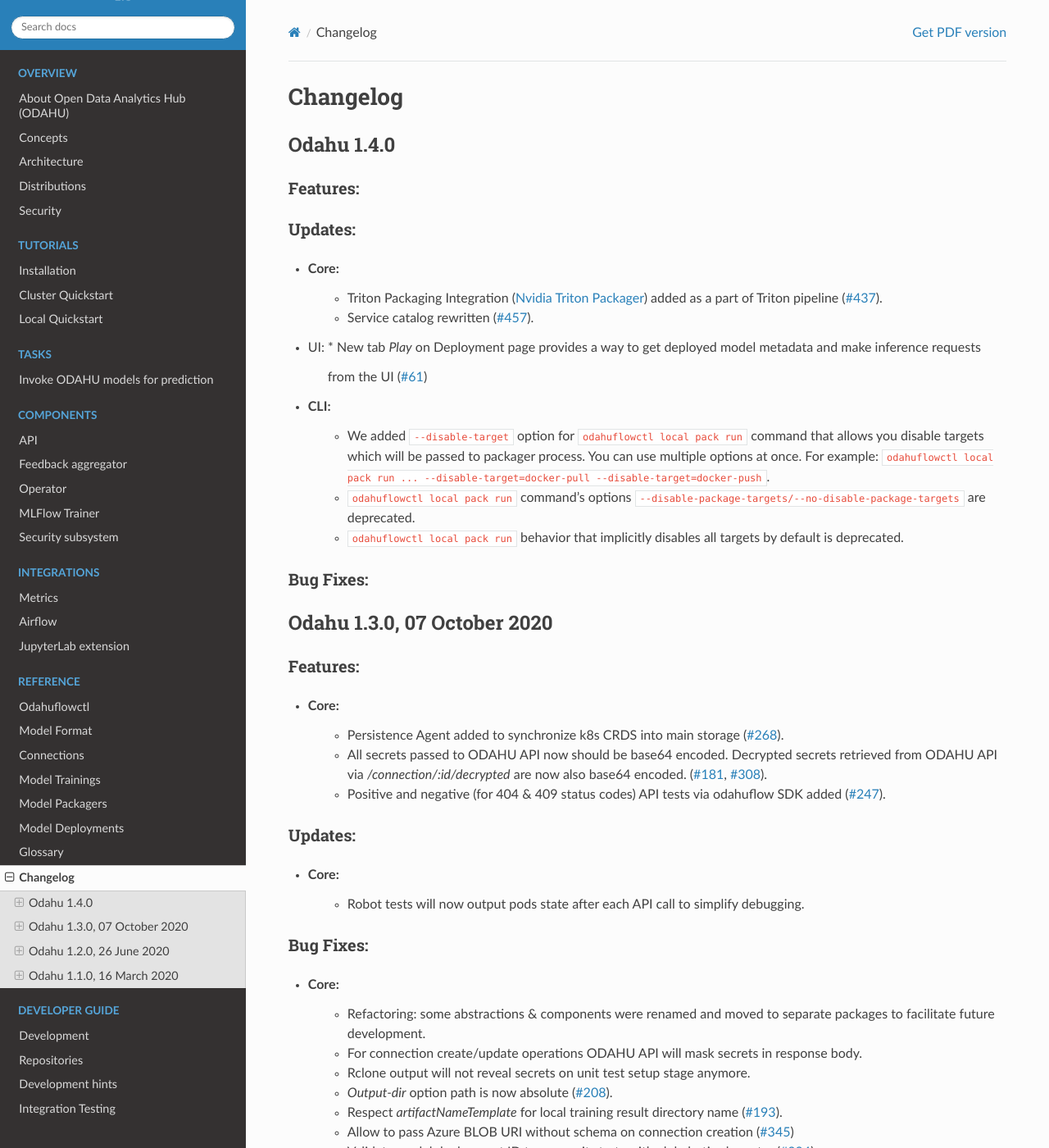
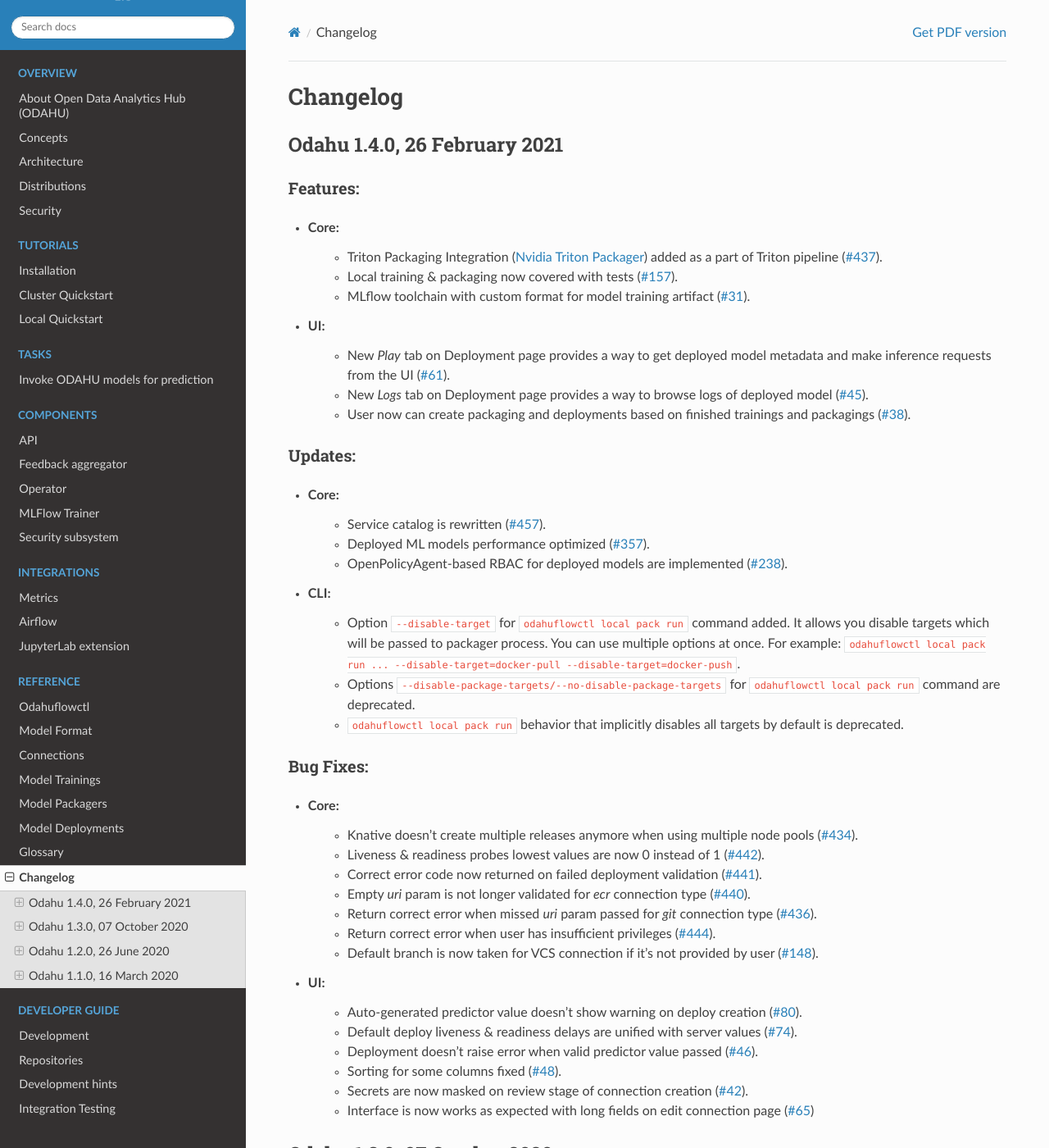
Before and after one commit to odahu/odahu-docs, a Sphinx documentation site: the page built from source/ref_changelog.rst, in a window 1280 px wide and 1400 px high. Shown: the whole window at 82% size. Built offline with Sphinx 7.4.7 and the Read the Docs theme 2.0.0, drawn with Linux system fonts in a browser that asks for light colours; formulas are drawn with MathJax 3.

Commit message:
1.4.0 changelog (#105)
* 1.4.0 changelog

Co-authored-by: Bohdan Pylypenko <49116723+BPylypenko@users.noreply.github.com>
Co-authored-by: Dmitriy Karbyshev <-z>

```diff
--- a/source/ref_changelog.rst
+++ b/source/ref_changelog.rst
@@ -1,37 +1,57 @@
 Changelog
 =========
 
-Odahu 1.4.0
+Odahu 1.4.0, 26 February 2021
 --------------------------
 
 Features:
 """"""""""""
 
+- Core:
+    * Triton Packaging Integration (:ref:`ref_packagers:Nvidia Triton Packager`) added as a part of Triton pipeline (`#437 <https://github.com/odahu/odahu-flow/issues/437>`_).
+    * Local training & packaging now covered with tests (`#157 <https://github.com/odahu/odahu-flow/issues/157>`_).
+    * MLflow toolchain with custom format for model training artifact (`#31 <https://github.com/odahu/odahu-trainer/issues/31>`_).
+
+- UI:
+    * New `Play` tab on Deployment page provides a way to get deployed model metadata and make inference requests
+      from the UI (`#61 <https://github.com/odahu/odahu-ui/issues/61>`_).
+    * New `Logs` tab on Deployment page provides a way to browse logs of deployed model (`#45 <https://github.com/odahu/odahu-ui/issues/45>`_).
+    * User now can create packaging and deployments based on finished trainings and packagings (`#38 <https://github.com/odahu/odahu-ui/issues/38>`_).
+
 Updates:
 """"""""""""
 
 - Core:
-    * Triton Packaging Integration (:ref:`ref_packagers:Nvidia Triton Packager`) added as a part of Triton pipeline
-      (`#437 <https://github.com/odahu/odahu-flow/issues/437>`_).
-    * Service catalog rewritten
-      (`#457 <https://github.com/odahu/odahu-flow/pull/457>`_).
-
-- UI:
-  * New tab `Play` on Deployment page provides a way to get deployed model metadata and make inference requests
-    from the UI
-    (`#61 <https://github.com/odahu/odahu-ui/issues/61>`_)
-
+    * Service catalog is rewritten (`#457 <https://github.com/odahu/odahu-flow/issues/457>`_).
+    * Deployed ML models performance optimized (`#357 <https://github.com/odahu/odahu-flow/issues/357>`_).
+    * OpenPolicyAgent-based RBAC for deployed models are implemented (`#238 <https://github.com/odahu/odahu-flow/issues/238>`_).
 
 - CLI:
-    * We added ``--disable-target`` option for ``odahuflowctl local pack run`` command that allows you disable targets
-      which will be passed to packager process. You can use multiple options at once. For example:
+    * Option ``--disable-target`` for ``odahuflowctl local pack run`` command added. It allows you disable targets which will be passed to packager process. You can use multiple options at once. For example:
       ``odahuflowctl local pack run ... --disable-target=docker-pull --disable-target=docker-push``.
-    * ``odahuflowctl local pack run`` command's options ``--disable-package-targets/--no-disable-package-targets`` are
-      deprecated.
+    * Options ``--disable-package-targets/--no-disable-package-targets`` for ``odahuflowctl local pack run`` command are deprecated.
     * ``odahuflowctl local pack run`` behavior that implicitly disables all targets by default is deprecated.
 
 Bug Fixes:
 """"""""""""
+
+- Core:
+    * Knative doesn't create multiple releases anymore when using multiple node pools (`#434 <https://github.com/odahu/odahu-flow/issues/434>`_).
+    * Liveness & readiness probes lowest values are now 0 instead of 1 (`#442 <https://github.com/odahu/odahu-flow/issues/442>`_).
+    * Correct error code now returned on failed deployment validation (`#441 <https://github.com/odahu/odahu-flow/issues/441>`_).
+    * Empty `uri` param is not longer validated for `ecr` connection type (`#440 <https://github.com/odahu/odahu-flow/issues/440>`_).
+    * Return correct error when missed `uri` param passed for `git` connection type (`#436 <https://github.com/odahu/odahu-flow/issues/436>`_).
+    * Return correct error when user has insufficient privileges (`#444 <https://github.com/odahu/odahu-flow/issues/444>`_).
+    * Default branch is now taken for VCS connection if it's not provided by user (`#148 <https://github.com/odahu/odahu-flow/issues/148>`_).
+
+- UI:
+    * Auto-generated predictor value doesn't show warning on deploy creation (`#80 <https://github.com/odahu/odahu-ui/issues/80>`_).
+    * Default deploy liveness & readiness delays are unified with server values (`#74 <https://github.com/odahu/odahu-ui/issues/74>`_).
+    * Deployment doesn't raise error when valid predictor value passed (`#46 <https://github.com/odahu/odahu-ui/issues/46>`_).
+    * Sorting for some columns fixed (`#48 <https://github.com/odahu/odahu-ui/issues/48>`_).
+    * Secrets are now masked on review stage of connection creation (`#42 <https://github.com/odahu/odahu-ui/issues/42>`_).
+    * Interface is now works as expected with long fields on edit connection page (`#65 <https://github.com/odahu/odahu-ui/issues/65>`_)
+
 
 Odahu 1.3.0, 07 October 2020
 --------------------------
```
